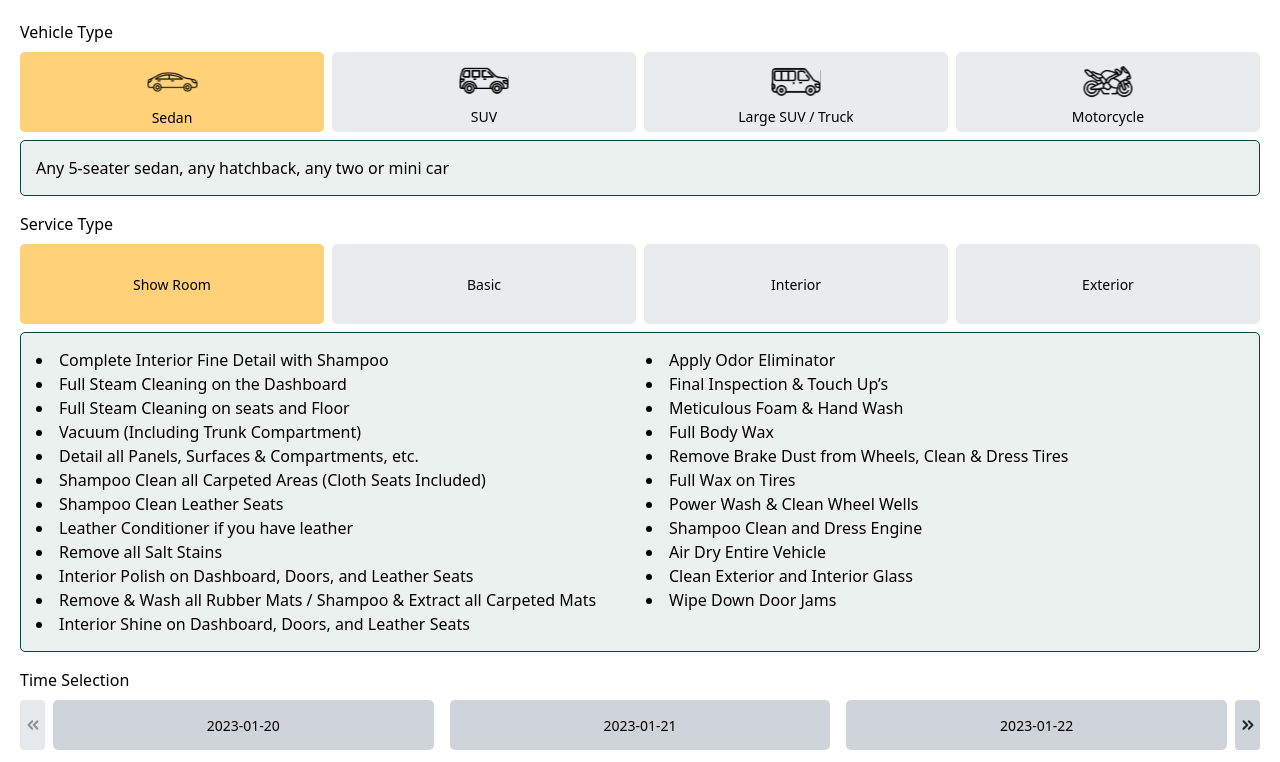
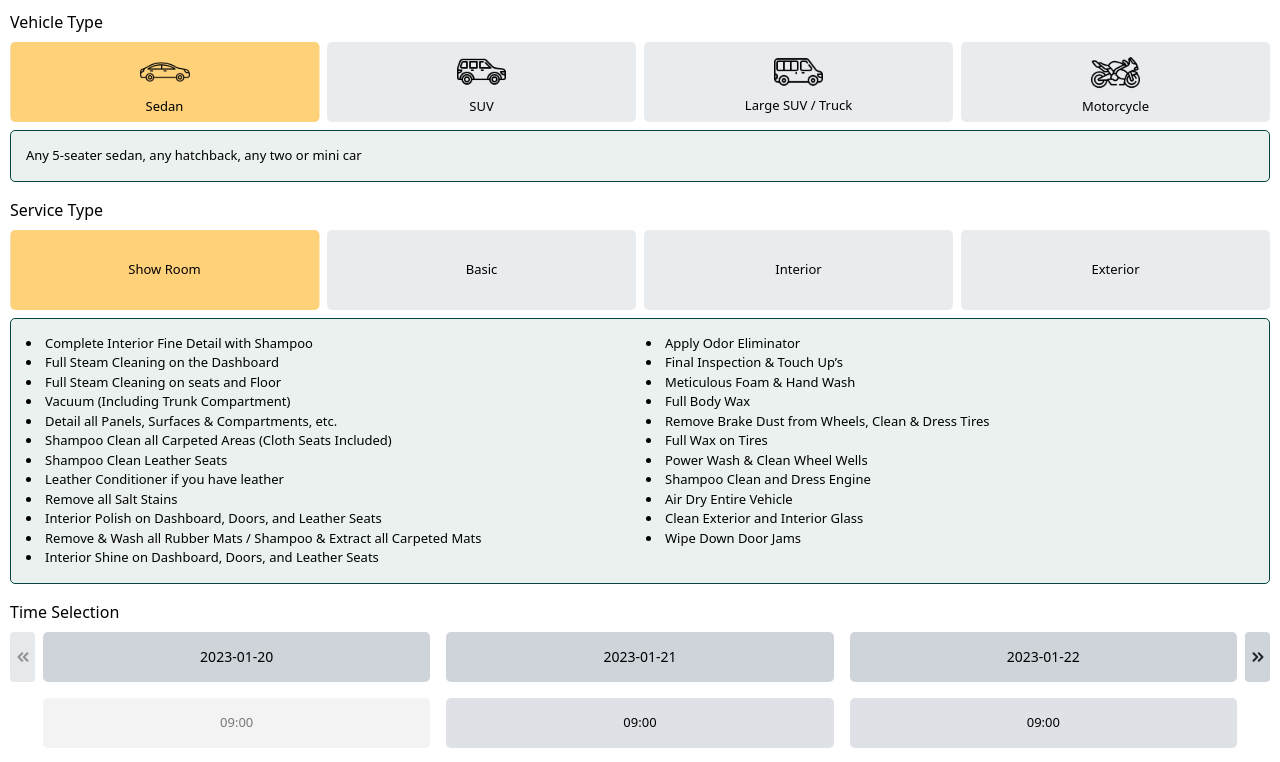
Before and after one commit to hannah-habibpour/jayplus, a React (Create React App) app: page / in a window 1280 px wide. Shown: the top 762 px of the page. Built offline with nearby package versions, Linux system fonts and the light colour scheme.

Commit message:
app.js padding set to 10 px and reduced font size

```diff
--- a/src/App.js
+++ b/src/App.js
@@ -9,7 +9,7 @@ function App() {
   return (
     <BookingProvider>
       <Router>
-        <main style={{padding: "20px"}}>
+        <main style={{padding: "10px"}}>
             <Routes>
               <Route path='/' element={<Booking />} />
               <Route path='/payment' element={<Payment />} />
--- a/src/components/booking/shared/TypeDescription.jsx
+++ b/src/components/booking/shared/TypeDescription.jsx
@@ -7,6 +7,7 @@ function TypeDescription({ description }) {
     borderWidth: "1px",
     borderRadius: "5px",
     padding: "15px",
+    fontSize: "13px",
   }
   return (
     <div className="mt-2" style={descriptionStyle}>{description}</div>
--- a/src/components/booking/shared/TypeList.jsx
+++ b/src/components/booking/shared/TypeList.jsx
@@ -16,7 +16,7 @@ function TypeList({ types, select }) {
     height: "80px",
     padding: "10px",
     borderRadius: "5px",
-    fontSize: "14px",
+    fontSize: "13px", // Change this later to a bit larger
     border: "0px #eee solid",
     transition: "0.3s",
   }
--- a/src/components/booking/timeSelection/TimeSlotButtonList.jsx
+++ b/src/components/booking/timeSelection/TimeSlotButtonList.jsx
@@ -14,10 +14,10 @@ function TimeSlotButtonList({ date, timesSlotList }) {
   const liStyle = {
     position: "relative",
     background: process.env.REACT_APP_CANELDAR_TIMESLOT_BUTTON_COLOR,
-    height: "80px",
+    height: "50px",
     padding: "10px",
     borderRadius: "5px",
-    fontSize: "14px",
+    fontSize: "13px",
     border: "0px #eee solid",
     transition: "0.3s",
   }
@@ -25,10 +25,10 @@ function TimeSlotButtonList({ date, timesSlotList }) {
   const liHoveredStyle = {
     position: "relative",
     background: process.env.REACT_APP_ACTIVE_INPUT_BUTTON_COLOR,
-    height: "80px",
+    height: "50px",
     padding: "10px",
     borderRadius: "5px",
-    fontSize: "14px",
+    fontSize: "13px",
     border: "0px #eee solid",
     transition: "0.3s",
   }
@@ -38,7 +38,7 @@ function TimeSlotButtonList({ date, timesSlotList }) {
     top: "50%",
     left: "50%",
     width: "100%",
-    height: "80px",
+    height: "50px",
     borderRadius: "5px",
     transform: "translate(-50%, -50%)",
     cursor: "pointer"
@@ -47,10 +47,10 @@ function TimeSlotButtonList({ date, timesSlotList }) {
   const liDisabledStyle = {
     position: "relative",
     background: process.env.REACT_APP_INACTIVE_CANELDAR_TIMESLOT_BUTTON_COLOR,
-    height: "80px",
+    height: "50px",
     padding: "10px",
     borderRadius: "5px",
-    fontSize: "14px",
+    fontSize: "13px",
     border: "0px #eee solid",
     transition: "0.3s",
   }
@@ -62,7 +62,7 @@ function TimeSlotButtonList({ date, timesSlotList }) {
     top: "50%",
     left: "50%",
     width: "100%",
-    height: "80px",
+    height: "50px",
     borderRadius: "5px",
     transform: "translate(-50%, -50%)",
     cursor: "not-allowed",
```
